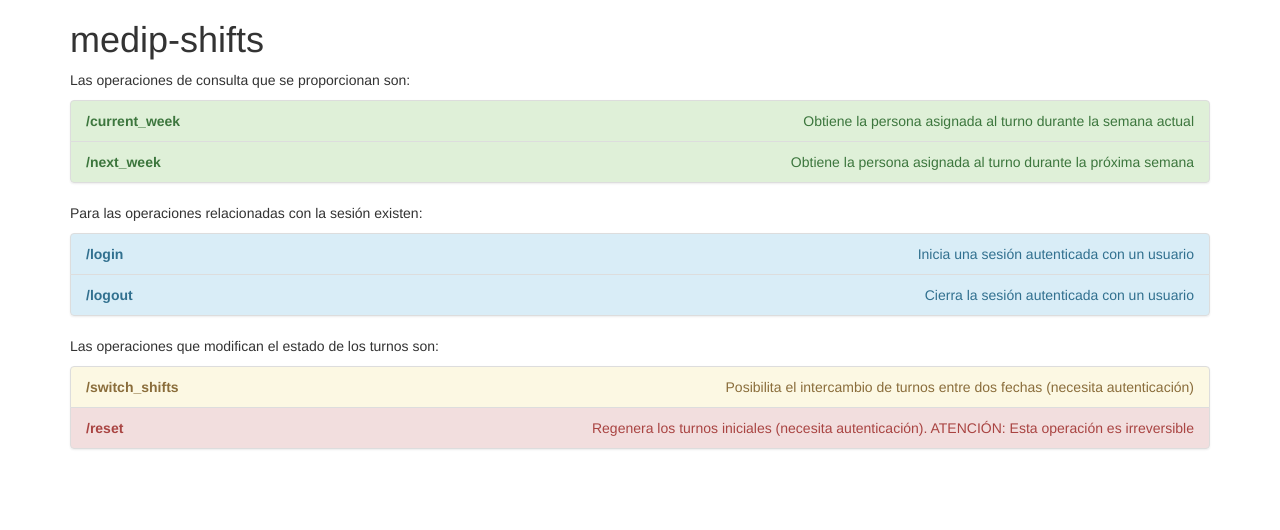
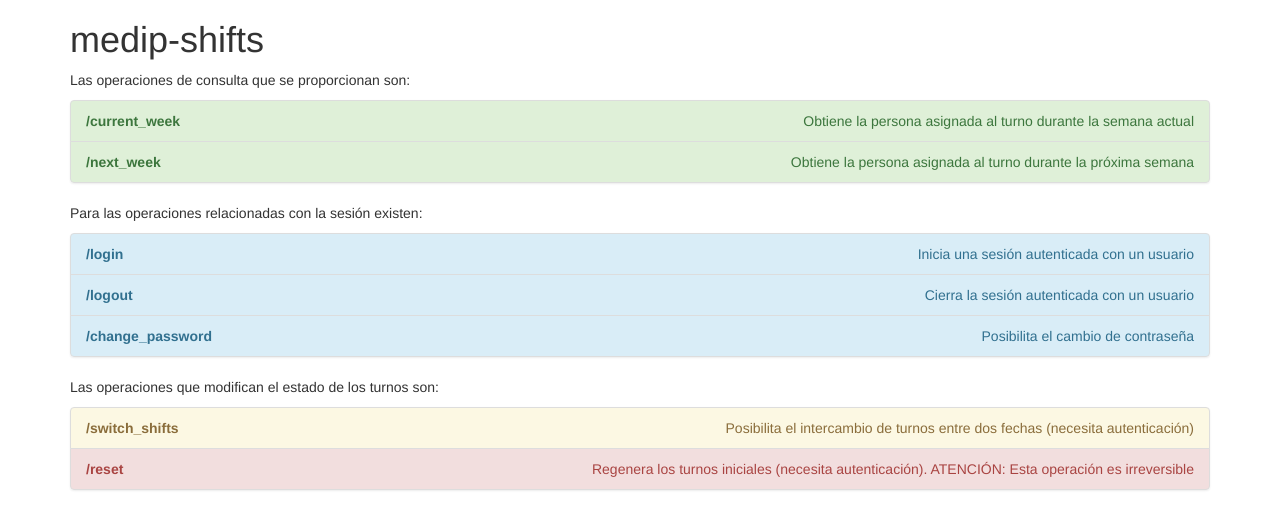
Before and after one commit to mtribaldos/django-shift, a Django app: page / in a window 1280 px wide. Shown: the top 530 px of the page. Run offline with Django 3.2, Linux system fonts and the light colour scheme; some libraries are stand-ins or nearby versions.

Commit message:
Added a password change access point. For the moment, it gets redirected to the password change Django admin form

```diff
--- a/config/urls.py
+++ b/config/urls.py
@@ -9,6 +9,7 @@ from shifts import views
 urlpatterns = [
     url(r'^login/$', login, name='login'),
     url(r'^logout/$', logout, name='logout'),
+    url(r'^change_password', views.change_password),
     url(r'^admin/', admin.site.urls),
     url(r'^current_week/', views.onduty_current_week),
     url(r'^today/', RedirectView.as_view(url='/current_week')),
--- a/shifts/templates/landing_page.html
+++ b/shifts/templates/landing_page.html
@@ -15,6 +15,7 @@
 <div class="list-group">
     <a href="/login" class="list-group-item list-group-item-action list-group-item-info"><div class="pull-left"><b>/login</b></div><div class="pull-right">Inicia una sesión autenticada con un usuario</div><div class="clearfix"></div></a>
     <a href="/logout" class="list-group-item list-group-item-action list-group-item-info"><div class="pull-left"><b>/logout</b></div><div class="pull-right">Cierra la sesión autenticada con un usuario</div><div class="clearfix"></div></a>
+    <a href="/change_password" class="list-group-item list-group-item-action list-group-item-info"><div class="pull-left"><b>/change_password</b></div><div class="pull-right">Posibilita el cambio de contraseña</div><div class="clearfix"></div></a>
 </div>
 <p>Las operaciones que modifican el estado de los turnos son:</p>
 <div class="list-group">
--- a/shifts/views.py
+++ b/shifts/views.py
@@ -59,3 +59,8 @@ def shift_change(request):
         form = ShiftChangeForm()
 
     return render(request, 'shift_change_form.html', {'form': form})
+
+
+@login_required(login_url='/login/')
+def change_password(request):
+    return HttpResponseRedirect('/admin/password_change/')
```
